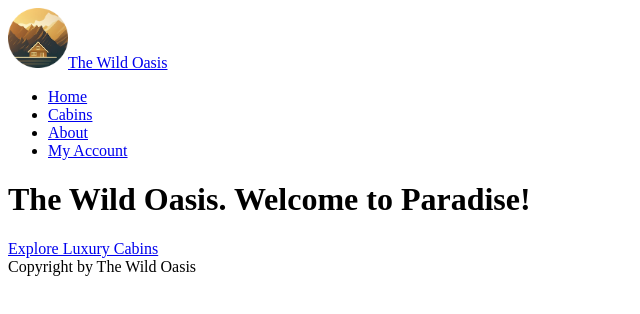
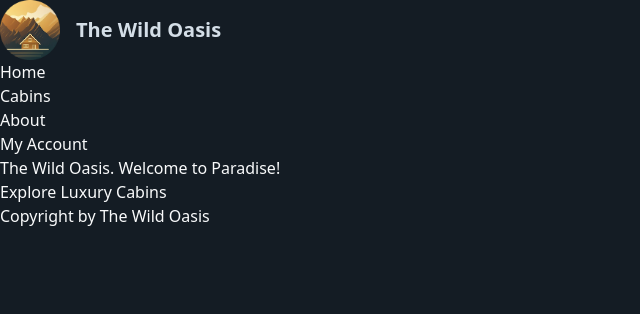
Before and after one commit to Pourushg210/CompleteBookingApp, a Next.js app: page / in a window 1280 px wide. Shown: the top 314 px of the page, without its empty margins (0-640 px from the left). Built offline with nearby package versions, Linux system fonts and the light colour scheme.

Commit message:
Configured Tailwind and added fav-icon and other changes

```diff
--- a/app/_styles/globals.css
+++ b/app/_styles/globals.css
@@ -2,6 +2,7 @@
 @tailwind components;
 @tailwind utilities;
 
+/*
 @layer components {
   .spinner {
     margin: 3.2rem auto 1.6rem;
@@ -29,11 +30,13 @@
     }
   }
 }
+*/
 
-/* For data picker */
+/* For data picker
 .rdp {
   --rdp-cell-size: 32px !important;
   --rdp-accent-color: theme('colors.accent.500') !important;
   --rdp-background-color: theme('colors.accent.600') !important;
   margin: 0 !important;
 }
+ */
--- a/app/about/page.js
+++ b/app/about/page.js
@@ -1,4 +1,8 @@
 import Navigation from "../_components/navigation";
+
+export const metadata = {
+  title: "About",
+};
 
 const Page = () => {
   return (
--- a/app/account/page.js
+++ b/app/account/page.js
@@ -1,4 +1,8 @@
 import Navigation from "../_components/navigation";
+
+export const metadata = {
+  title: "Guest Area",
+};
 
 const Page = () => {
   return (
--- a/app/cabins/page.js
+++ b/app/cabins/page.js
@@ -1,19 +1,16 @@
 import Counter from "@/app/_components/Counter";
 // Getting data. We can make our React components async as well i Next.js
-const Page = async () => {
-  const res = await fetch("https://jsonplaceholder.typicode.com/users");
-  const data = await res.json();
-  console.log(data);
+
+export const metadata = {
+  title: "Cabin",
+};
+
+const Page = () => {
+  // const res = await fetch("https://jsonplaceholder.typicode.com/users");
+  // const data = await res.json();
   return (
     <div>
       <h1>Cabin Page</h1>
-      {data.map((user) => (
-        <ul>
-          <li key={user.id}>{user.name}</li>
-        </ul>
-      ))}
-
-      <Counter users={data} />
     </div>
   );
 };
--- a/app/layout.js
+++ b/app/layout.js
@@ -1,12 +1,19 @@
 import Logo from "@/app/_components/Logo";
 import Navigation from "@/app/_components/navigation";
+import "@/app/_styles/globals.css";
+
 export const metadata = {
-  title: "The Wild Oasis",
+  //title: "The Wild Oasis",
+  title: {
+    template: "%s / The Wild Oasis",
+    default: " / The Wild Oasis",
+  },
+  description: "Luxurious hotel surrounded in the heart of the city",
 };
 export default function RootLayout({ children }) {
   return (
     <html lang="en">
-      <body>
+      <body className="bg-primary-950 text-gray-50 min-h-screen">
         <header>
           <Logo />
           <Navigation />
--- a/starter/others/colors.json
+++ /dev/null
@@ -1,28 +0,0 @@
-colors: {
-  primary: {
-    50: '#E1E8EF',
-    100: '#D4DEE7',
-    200: '#B7C7D7',
-    300: '#99B0C7',
-    400: '#7C99B6',
-    500: '#5E82A6',
-    600: '#4C6B8A',
-    700: '#3C546C',
-    800: '#2C3D4F',
-    900: '#1B2631',
-    950: '#141C24',
-  },
-  accent: {
-    50: '#FAF5F0',
-    100: '#F4ECE1',
-    200: '#E8D6BF',
-    300: '#DDC2A2',
-    400: '#D2AF84',
-    500: '#C69963',
-    600: '#B78343',
-    700: '#926835',
-    800: '#6C4D28',
-    900: '#4B351B',
-    950: '#382814',
-  },
-},
--- a/tailwind.config.js
+++ b/tailwind.config.js
@@ -7,10 +7,33 @@ module.exports = {
   ],
   theme: {
     extend: {
-      backgroundImage: {
-        "gradient-radial": "radial-gradient(var(--tw-gradient-stops))",
-        "gradient-conic":
-          "conic-gradient(from 180deg at 50% 50%, var(--tw-gradient-stops))",
+      colors: {
+        primary: {
+          50: "#E1E8EF",
+          100: "#D4DEE7",
+          200: "#B7C7D7",
+          300: "#99B0C7",
+          400: "#7C99B6",
+          500: "#5E82A6",
+          600: "#4C6B8A",
+          700: "#3C546C",
+          800: "#2C3D4F",
+          900: "#1B2631",
+          950: "#141C24",
+        },
+        accent: {
+          50: "#FAF5F0",
+          100: "#F4ECE1",
+          200: "#E8D6BF",
+          300: "#DDC2A2",
+          400: "#D2AF84",
+          500: "#C69963",
+          600: "#B78343",
+          700: "#926835",
+          800: "#6C4D28",
+          900: "#4B351B",
+          950: "#382814",
+        },
       },
     },
   },
```
Also changed, not shown: package.json (+6 -5 lines), app/icon.png (added), 1 other file (tests, documents, lock files or other folders).
